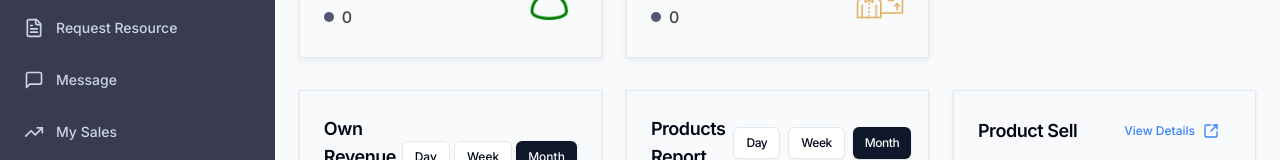
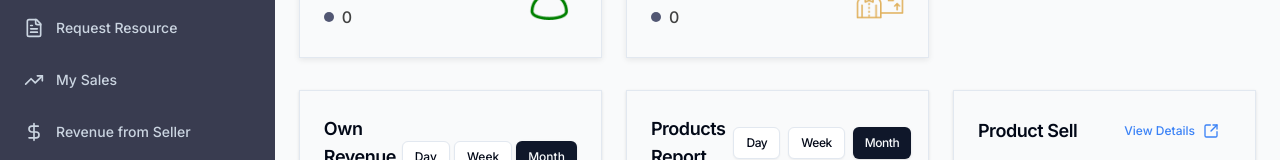
Before and after one commit to fsdteam8/wellnessmclear-dashboard, a Next.js app: page / in a window 1280 px wide. Shown: the part 370-530 px from the top of the page. Built offline with nearby package versions, Linux system fonts and the light colour scheme; no server answers; sample sign-in values are in the browser's storage.

Commit message:
fix chat in both side

```diff
--- a/components/sidebar.tsx
+++ b/components/sidebar.tsx
@@ -8,7 +8,6 @@ import {
   Tag,
   Ticket,
   List,
-  MessageSquare,
   TrendingUp,
   DollarSign,
   FileText,
@@ -28,7 +27,7 @@ const navigation = [
   { name: "Promo Code", href: "/promo-code", icon: Ticket },
   { name: "Resource List", href: "/resource-list", icon: List },
   { name: "Request Resource", href: "/request-resource", icon: FileText },
-  { name: "Message", href: "/message", icon: MessageSquare },
+  // { name: "Message", href: "/message", icon: MessageSquare },
   { name: "My Sales", href: "/my-sales", icon: TrendingUp },
   {
     name: "Revenue from Seller",
```
